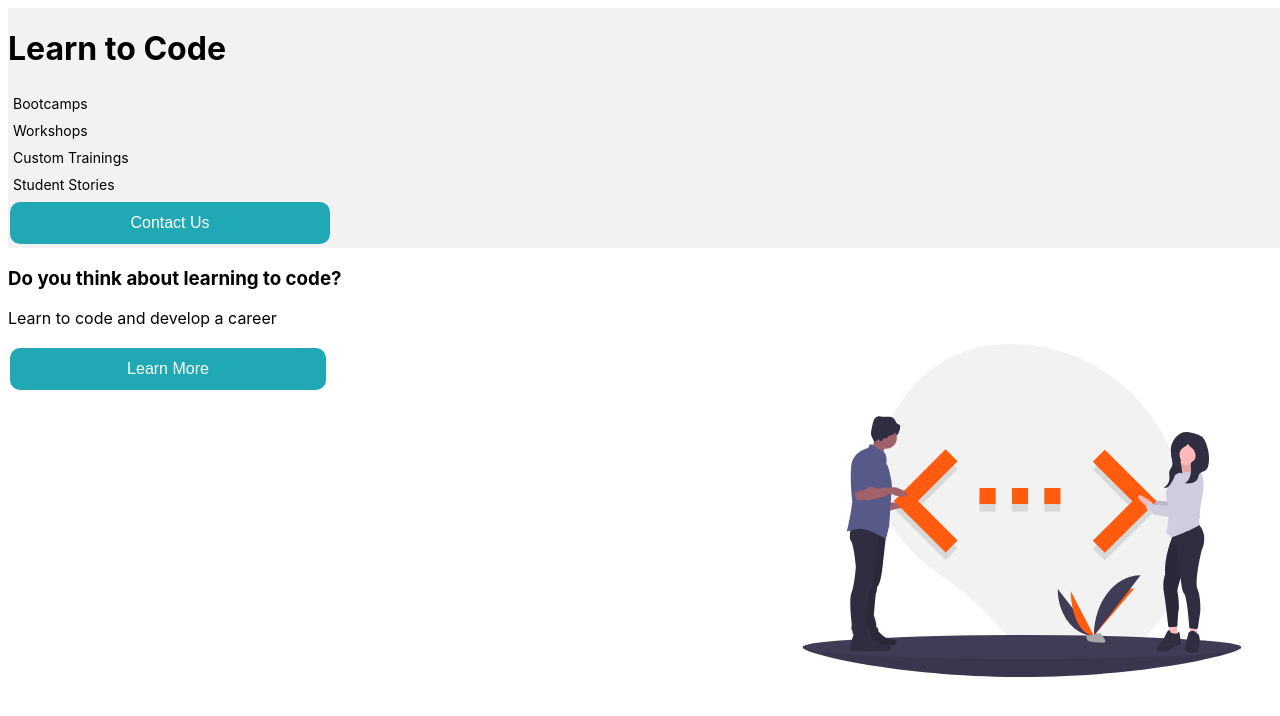
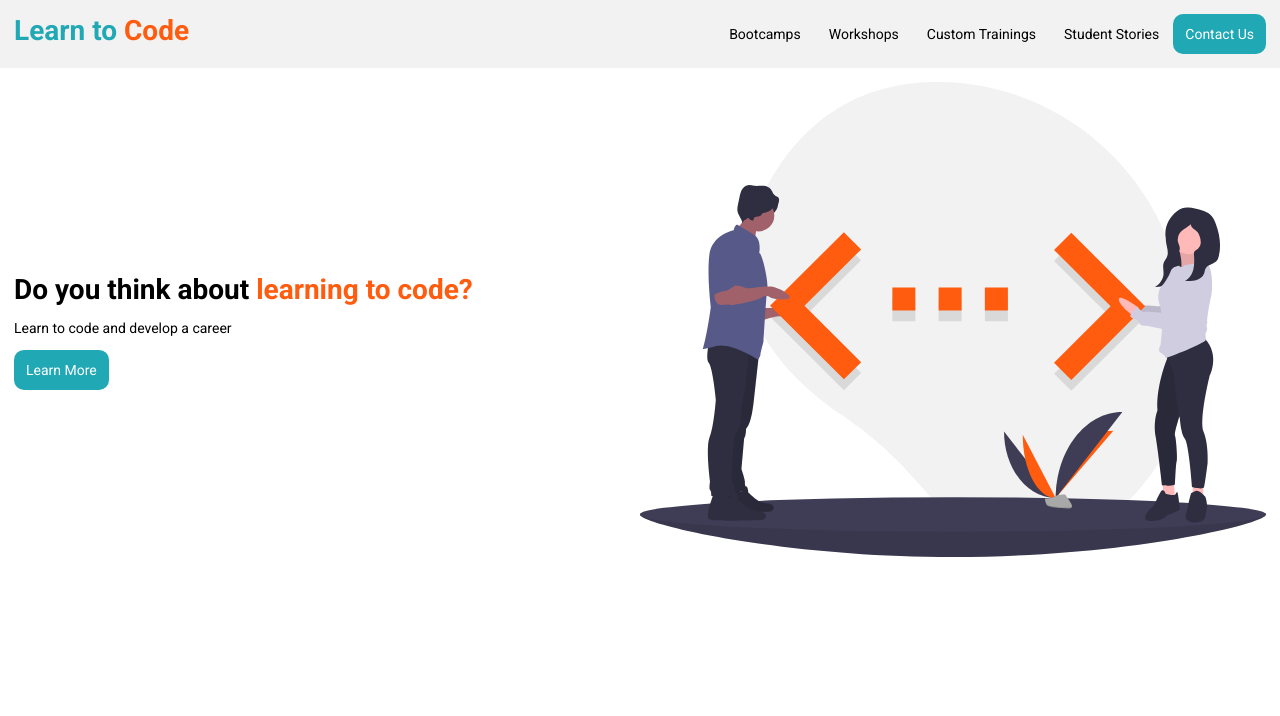
Before and after one commit to bshellenbarger/shellenbarger-part-one, a plain HTML site: page index.html in a window 1280 px wide. Drawn offline with Linux system fonts and the light colour scheme.

Commit message:
deliverables1
changes made to html, folders, and css

```diff
--- /dev/null
+++ b/css/style.css
@@ -0,0 +1,108 @@
+@import url('https://fonts.googleapis.com/css2?family=Roboto:wght@400;500;700&display=swap');
+body {
+    font-size: 14px;
+    font-family:'Roboto';
+    background: #fff;
+    color: #000;
+    padding: 0;
+    margin: 0;
+}
+* {
+    font-size: inherit;
+}
+h2 {
+    font-size: 2em;
+    margin-bottom: 0.25em;
+}
+p {
+    font-size: 1em;
+}
+h2 span {
+    color: #ff5c0f;
+}
+header, article {
+    padding: 1em;
+}
+header {
+    background-color: #F2F2F2;
+}
+header h2 {
+    font-size: 2em;
+    font-weight: 700;
+    color: #20a8b4;
+    margin: 0;
+}
+ul {
+    list-style: none;
+    padding: 0;
+    margin: 0;
+}
+li {
+    padding: .5em 0;
+}
+
+a, .cta {
+    transition: all 0.3s ease;
+}
+a {
+    text-decoration: none;
+    color: inherit;
+}
+.cta {
+    display: inline-block;
+    background: #20a8b4;
+    color: #fff;
+    text-align: center;
+    width: 100%;
+    padding: 12px;
+    border: none;
+    border-radius: 10px;
+    box-sizing: border-box;
+}
+
+a:hover {
+    color:#ff5c0f;
+}
+.cta:hover {
+    background:#ff5c0f;
+    color:#fff;
+}
+img {
+    display: none;
+}
+@media (min-width: 768px) {
+    .cta {
+        width: auto;
+    }
+    img {
+        display: block;
+        width: 100%;
+    }
+    header, article {
+        display: flex;
+        justify-content: space-between;
+    }
+    nav {
+        display: flex;
+    }
+    nav ul {
+        display: flex;
+        align-items: center;
+    }
+    nav li {
+        display: inline-block;
+        padding: 0 1em;
+    }
+    article .column {
+        flex: 1;
+    }
+    article .column.copy {
+        position: relative;
+    }
+    article .column.copy .overlay {
+        position: absolute;
+        top: 50%;
+        left: 0;
+        transform: translateY(-50%);
+    }
+}
--- a/index.html
+++ b/index.html
@@ -1,36 +1,51 @@
 <!DOCTYPE html>
 <html lang="en">
+
 <head>
     <meta charset="UTF-8">
     <meta name="viewport" content="width=device-width, initial-scale=1.0">
-    <title>Lab 1 Deliverables</title>
-    <link rel="stylesheet" type="text/css" href="style.css">
+    <title>Deliverable 1</title>
+    <link rel="stylesheet" href="css/style.css">
 
-    <link href="https://fonts.googleapis.com/css2?family=Roboto:wght@400;500;700;900&display=swap" rel="stylesheet">
-
-    <div class="navbar">
-        <h1>Learn to Code</h1>
-
-        <ul>
-            <li><a href="http://www.learntocode.com/bootcamps">Bootcamps</a></li>
-            <li><a href="http://www.learntocode.com/workshops">Workshops</a></li>
-            <li><a href="http://www.learntocode.com/training">Custom Trainings</a></li>
-            <li><a style="text-decoration:none" href="http://www.learntocode.com/stories">Student Stories</a></li>
-            <button class="button">Contact Us</button>
-        </ul>
-
-    </div>
 </head>
 
+<body>
+    <header>
+        <h2>
+            Learn to <span>Code</span>
+        </h2>
 
-    <body>
+        <nav>
+            <ul>
+                <li><a href="bootcamps.html">Bootcamps</a></li>
+                <li><a href="workshops.html">Workshops</a></li>
+                <li><a href="training.html">Custom Trainings</a></li>
+                <li><a href="stories.html">Student Stories</a></li>
+            </ul>
 
-            <h3> Do you think about learning to code?</h1>
-            <p>Learn to code and develop a career</p>
-            <button class="button">Learn More</button>
-            <img src="code.svg" id="friendscoding" width="500" height="333" ALIGN="right"  >
+            <a class="cta" href="contact.html">
+                Contact Us
+            </a>
+        </nav>
 
+    </header>
+    <article>
 
+        <div class="column copy">
+            <div class="overlay">
+                <h2>Do you think about <span>learning to code?</span></h2>
+                <p>Learn to code and develop a career</p>
+                <a class="cta" href="learn-more.html">
+                    Learn More
+                </a>
+            </div>
+        </div>
 
-    </body>
+        <div class="column">
+            <img src="assets/code.svg" alt="Two people holding code">
+        </div>
+
+    </article>
+</body>
+
 </html>
--- a/style.css
+++ /dev/null
@@ -1,88 +0,0 @@
-
-ul {
-  list-style-type: none;
-  margin: 0;
-  padding: 0;
-}
-
-.navbar {
-    width: 100vw;
-    margin: 0px;
-    background-color:#F2F2F2;
-    overflow: auto;
-    font-family: -apple-system, BlinkMacSystemFont, 'Segoe UI', Roboto, Oxygen, Ubuntu, Cantarell, 'Open Sans', 'Helvetica Neue', sans-serif;
-  }
-
-.navbar a {
-    display: inline-block;
-    padding: 5px;
-    color:black;
-    text-decoration: none;
-    width: 100vw;
-    float: none;
-    display: block;
-    width: 100%;
-    text-align: left;
-    font-size: 14px;
-  }
-
-  .navbar a:hover {
-    color:#ff5c0f;
-  }
-
-  .navbar a {
-    float: none;
-    display: block;
-    width: 100vw;
-    text-align: left;
-    font-size: 14px;
-
-
-    }
-    @media screen and (max-width: 768px) {
-      .button {
-        width: 100%;
-        background-color:#20a8b4;
-        border: 10px;
-        color: white;
-        padding: 12px;
-        text-align: center;
-        text-decoration: none;
-        display: inline-block;
-        font-size: 14px;
-        margin: 4px 2px;
-        border-radius: 10px;
-  }
-    }
-
-    @media screen and (min-width: 769px) {
-      .button {
-        width: 25%;
-        background-color:#20a8b4;
-        border: 10px;
-        color: white;
-        padding: 12px;
-        text-align: center;
-        text-decoration: none;
-        display: inline-block;
-        font-size: 16px;
-        margin: 4px 2px;
-        border-radius: 10px;
-      }
-        }
-
-      .button:hover {
-        background-color:#ff5c0f;
-        color: white;
-  }
-
-
-  @media (max-width:768px) {
-    img#friendscoding {
-      display: none;
-    }
-  }
-
-  body {
-    font-family: -apple-system, BlinkMacSystemFont, 'Segoe UI', Roboto, Oxygen, Ubuntu, Cantarell, 'Open Sans', 'Helvetica Neue', sans-serif;
-  }
```
Also changed, not shown: assets/code.svg (renamed from code.svg).
